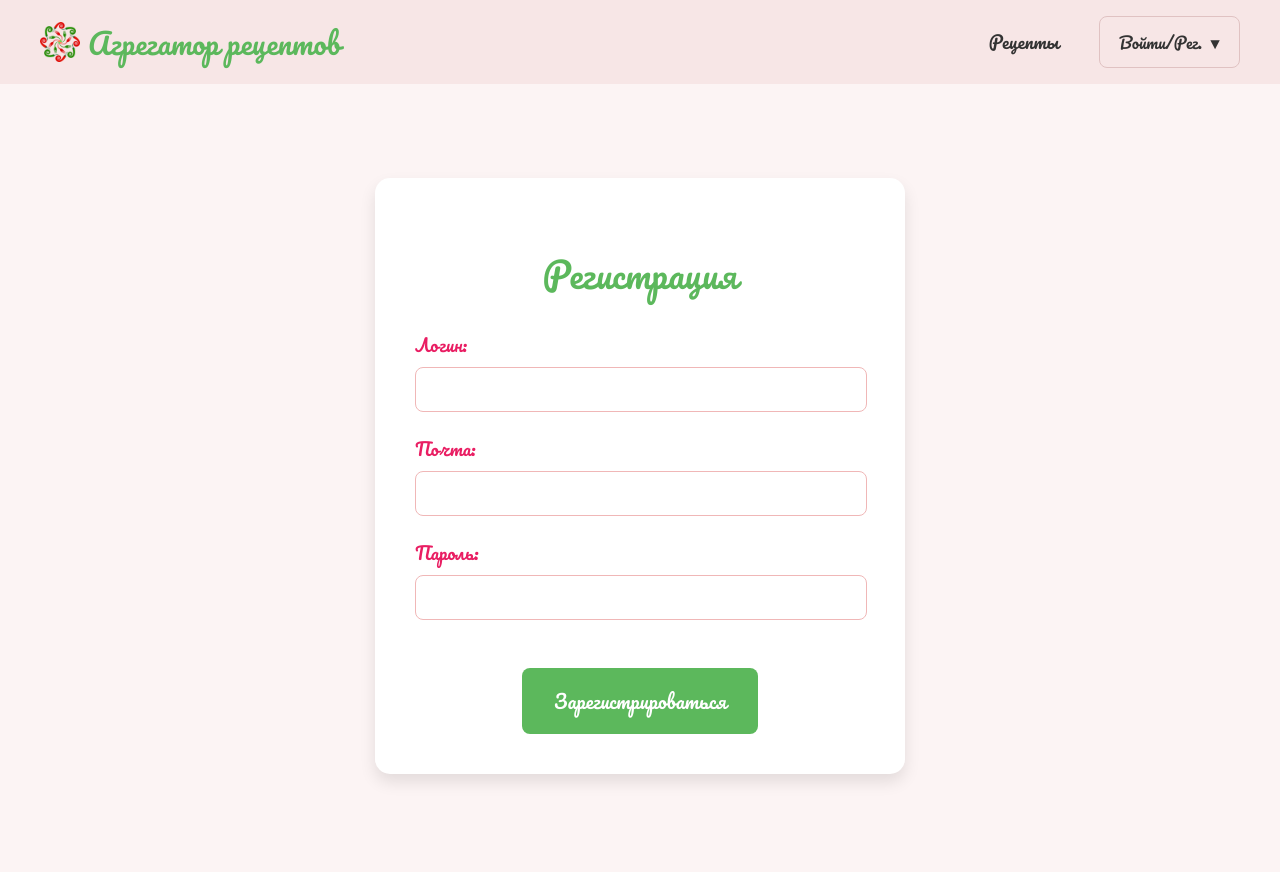
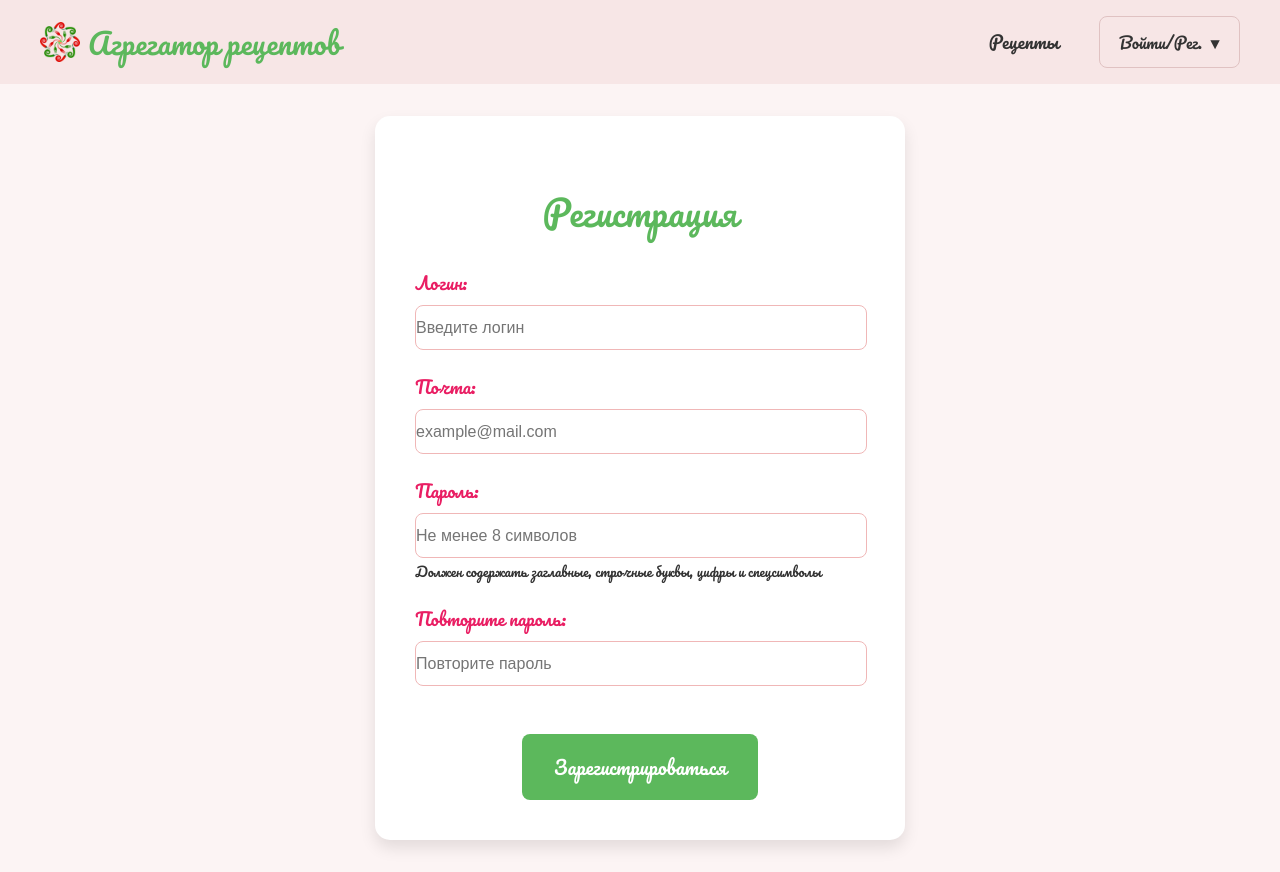
Before and after one commit to Pavel-Sk1/contract-project-cookbook, a React (Vite) app in the folder client/: page /register in a window 1280 px wide. Built offline with nearby package versions, Linux system fonts and the light colour scheme; no server answers.

Commit message:
create registration

```diff
--- a/client/src/components/RegistrationPage.jsx
+++ b/client/src/components/RegistrationPage.jsx
@@ -1,69 +1,184 @@
 import React, { useState } from "react";
 import "./RegistrationPage.css";
+import { UserValidator } from "../entities/user/UserValidator";
+import { UserService } from "../entities/user/UserService";
+import { setAccessToken } from "../shared/lib/axiosInstance";
+import { useNavigate } from "react-router";
 
-function RegistrationPage() {
-  const [formData, setFormData] = useState({
-    username: "",
-    email: "",
-    password: "",
-  });
+const INITIAL_INPUTS_DATA = {
+  username: "",
+  email: "",
+  password: "",
+  repeatPassword: "",
+};
+
+function RegistrationPage({ setUser }) {
+  const [inputs, setInputs] = useState(INITIAL_INPUTS_DATA);
+  const [isLoading, setIsLoading] = useState(false);
   const [message, setMessage] = useState("");
+  const [error, setError] = useState("");
+  const navigate = useNavigate();
 
-  const handleChange = (e) => {
-    const { name, value } = e.target;
-    setFormData((prev) => ({ ...prev, [name]: value }));
+  const onChangeHandler = (event) => {
+    setInputs((prev) => ({ ...prev, [event.target.name]: event.target.value }));
+    if (error) setError("");
+    if (message) setMessage("");
   };
 
-  const handleSubmit = (e) => {
-    e.preventDefault();
-    console.log("Регистрационные данные:", formData);
-    setMessage("Регистрация прошла успешно (имитация)!");
-    setFormData({ username: "", email: "", password: "" });
+  const onSubmitHandler = async (event) => {
+    event.preventDefault();
+    setIsLoading(true);
+    setError("");
+    setMessage("");
+
+    console.log("Отправляемые данные:", inputs);
+
+    const { isValid, error: validationError } =
+      UserValidator.validateSignUpData(inputs);
+    if (!isValid) {
+      setError(validationError);
+      setIsLoading(false);
+      return;
+    }
+
+    try {
+      console.log("Вызов UserService.signUp...");
+      const serverResponse = await UserService.signUp({
+        username: inputs.username,
+        email: inputs.email,
+        password: inputs.password,
+      });
+
+      console.log("Ответ сервера:", serverResponse);
+
+      if (serverResponse.error) {
+        setError(serverResponse.error);
+        return;
+      }
+
+      if (serverResponse.statusCode === 201 || serverResponse.status === 201) {
+        const userData = serverResponse.data || serverResponse;
+        const accessToken = userData.accessToken || userData.data?.accessToken;
+        const user = userData.user || userData.data?.user;
+
+        if (accessToken) {
+          setAccessToken(accessToken);
+        }
+
+        if (user && setUser) {
+          setUser(user);
+        }
+
+        setMessage("Регистрация прошла успешно!");
+        setInputs(INITIAL_INPUTS_DATA);
+
+        setTimeout(() => navigate("/"), 1000);
+      } else {
+        setError("Неизвестная ошибка сервера");
+      }
+    } catch (error) {
+      console.error("Полная ошибка:", error);
+      console.error("Данные ошибки:", error.response?.data);
+
+      if (error.response?.data?.error) {
+        setError(error.response.data.error);
+      } else if (error.response?.data?.message) {
+        setError(error.response.data.message);
+      } else if (error.message) {
+        setError(error.message);
+      } else {
+        setError("Произошла неизвестная ошибка при регистрации");
+      }
+    } finally {
+      setIsLoading(false);
+    }
   };
 
   return (
     <div className="registration-page-container">
       <div className="registration-form-card">
         <h2 className="registration-title">Регистрация</h2>
-        <form onSubmit={handleSubmit} className="registration-form">
+
+        {error && (
+          <div className="error-message">
+            <strong>Ошибка:</strong> {error}
+          </div>
+        )}
+
+        {message && (
+          <div className="success-message">
+            <strong>Успех:</strong> {message}
+          </div>
+        )}
+
+        <form onSubmit={onSubmitHandler} className="registration-form">
           <div className="form-group">
-            <label htmlFor="login">Логин:</label>
+            <label htmlFor="username">Логин:</label>
             <input
               type="text"
-              id="login"
-              name="login"
-              value={formData.username}
-              onChange={handleChange}
+              id="username"
+              name="username"
+              placeholder="Введите логин"
+              onChange={onChangeHandler}
+              value={inputs.username}
               required
+              disabled={isLoading}
             />
           </div>
+
           <div className="form-group">
             <label htmlFor="email">Почта:</label>
             <input
               type="email"
               id="email"
               name="email"
-              value={formData.email}
-              onChange={handleChange}
+              placeholder="example@mail.com"
+              onChange={onChangeHandler}
+              value={inputs.email}
               required
+              disabled={isLoading}
             />
           </div>
+
           <div className="form-group">
             <label htmlFor="password">Пароль:</label>
             <input
               type="password"
               id="password"
               name="password"
-              value={formData.password}
-              onChange={handleChange}
+              placeholder="Не менее 8 символов"
+              onChange={onChangeHandler}
+              value={inputs.password}
               required
+              disabled={isLoading}
+            />
+            <small>
+              Должен содержать заглавные, строчные буквы, цифры и спецсимволы
+            </small>
+          </div>
+
+          <div className="form-group">
+            <label htmlFor="repeatPassword">Повторите пароль:</label>
+            <input
+              type="password"
+              id="repeatPassword"
+              name="repeatPassword"
+              placeholder="Повторите пароль"
+              onChange={onChangeHandler}
+              value={inputs.repeatPassword}
+              required
+              disabled={isLoading}
             />
           </div>
-          <button type="submit" className="register-button">
-            Зарегистрироваться
+
+          <button
+            type="submit"
+            className="register-button"
+            disabled={isLoading}
+          >
+            {isLoading ? "Регистрация..." : "Зарегистрироваться"}
           </button>
         </form>
-        {message && <p className="registration-message">{message}</p>}
       </div>
     </div>
   );
--- a/client/src/entities/user/UserService.js
+++ b/client/src/entities/user/UserService.js
@@ -7,14 +7,29 @@ export class UserService {
   }
 
   static async signUp(userData) {
-    const response = await axiosInstance.post('/auth/signUp', userData);
-    console.log('response', response);
-    return response.data;
+    console.log('Sending signUp request to:', axiosInstance.defaults.baseURL + '/auth/signUp');
+    console.log('Request data:', userData);
+
+    try {
+      const response = await axiosInstance.post('/auth/signUp', userData);
+      console.log('SignUp response:', response);
+      return response.data;
+    } catch (error) {
+      console.error('SignUp error:', error);
+      console.error('Error response:', error.response);
+      throw error;
+    }
   }
 
   static async signIn(userData) {
-    const response = await axiosInstance.post('/auth/signIn', userData);
-    return response.data;
+    console.log('Sending signIn request to:', axiosInstance.defaults.baseURL + '/auth/signIn');
+    try {
+      const response = await axiosInstance.post('/auth/signIn', userData);
+      return response.data;
+    } catch (error) {
+      console.error('SignIn error:', error);
+      throw error;
+    }
   }
 
   static async signOut() {
--- /dev/null
+++ b/client/src/shared/lib/axiosInstance.js
@@ -0,0 +1,37 @@
+import axios from 'axios';
+
+export const axiosInstance = axios.create({
+  baseURL: import.meta.env.VITE_API,
+  headers: { 'Content-Type': 'application/json' },
+  withCredentials: true,
+});
+
+let accessToken = '';
+
+export function setAccessToken(newAccessToken) {
+  accessToken = newAccessToken;
+}
+
+axiosInstance.interceptors.request.use((config) => {
+  if (!config.headers.authorization) {
+    config.headers.authorization = `Bearer ${accessToken}`;
+  }
+  return config;
+});
+
+axiosInstance.interceptors.response.use(
+  (response) => response,
+  async (error) => {
+    const prevRequest = error.config;
+
+    if (error.response?.status === 403 && !prevRequest.sent) {
+      const response = await axiosInstance.get('/auth/refreshTokens');
+      const newAccessToken = response.data.data.accessToken;
+      setAccessToken(newAccessToken);
+      prevRequest.sent = true;
+      prevRequest.headers.authorization = `Bearer ${newAccessToken}`;
+      return axiosInstance(prevRequest);
+    }
+    return Promise.reject(error);
+  }
+);
```
